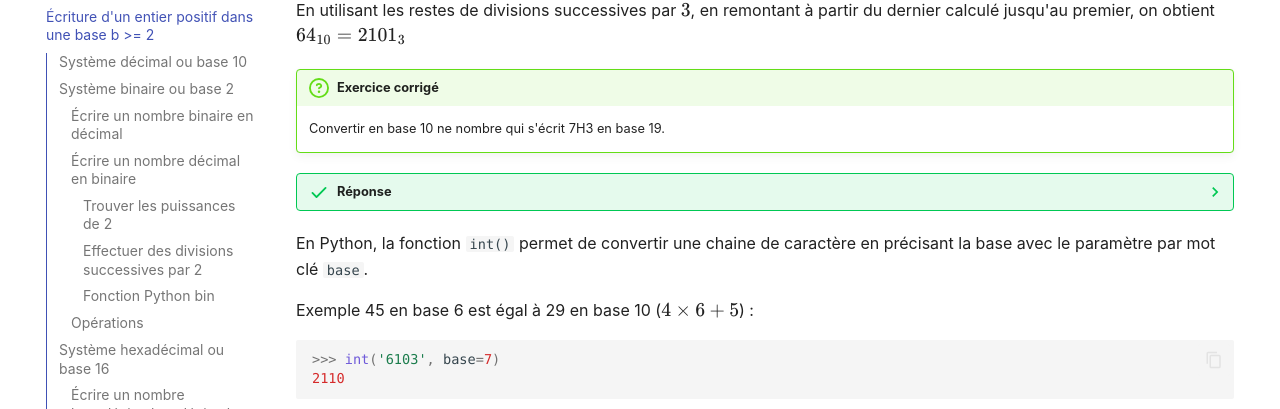
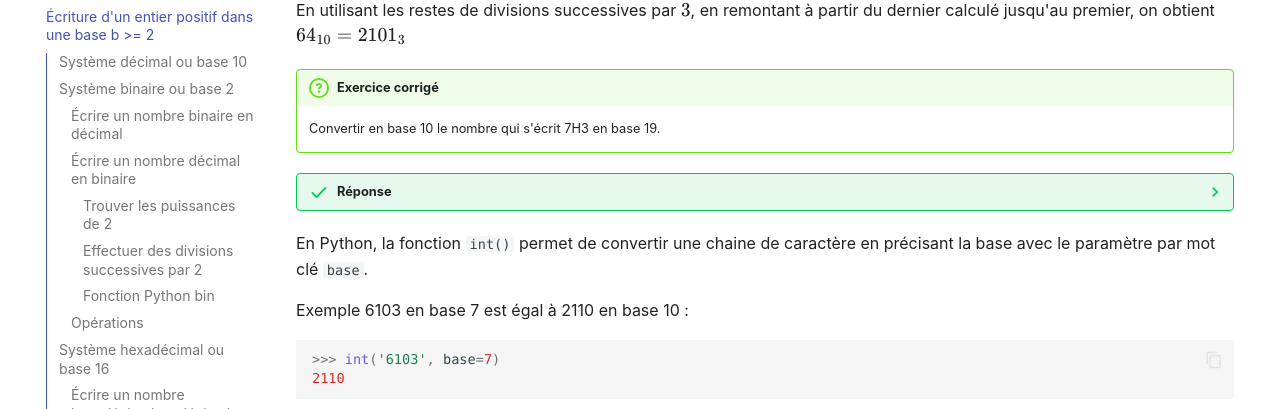
Before and after one commit to fab-perez/NSI-1, an MkDocs documentation site: the page built from docs/types-et-valeurs-de-base/1-ecriture-entier-positif-en-base-b.md, in a window 1280 px wide and 900 px high, scrolled down 20642 px. Shown: the part 139-548 px from the top of the window. Built offline with MkDocs 1.6.1 and Material for MkDocs 9.7.7, drawn with Linux system fonts in a browser that asks for light colours; emoji names are drawn with the system emoji font; comment, search, counter and statistics services are not loaded.

Commit message:
Add files via upload

````diff
--- a/docs/types-et-valeurs-de-base/1-ecriture-entier-positif-en-base-b.md
+++ b/docs/types-et-valeurs-de-base/1-ecriture-entier-positif-en-base-b.md
@@ -1095,7 +1095,10 @@
 
 
 !!! question "Exercice corrigé"
-	Convertir en base 10 ne nombre qui s'écrit 7H3 en base 19.
+
+	Convertir en base 10 le nombre qui s'écrit 7H3 en base 19.
+
+
 
 
 
@@ -1103,14 +1106,17 @@
 	Notons que H en base 19 est égal à 17 en base 10 ($A_{19}=10_{10}$, $B_{19}=11_{10}$, ..., $G_{19}=16_{10}$, et $H_{19}=14_{10}$).
 
 	On peut alors calculer :
-	$7H3_{19} = 7 \times 19^2 +  17 \times 19^1 3 \times 19^0 = $
+	$7H3_{19} = 7 \times 19^2 +  17 \times 19^1 3 \times 19^0 = 2853_{10} $
+
+
 
 
 
 
 En Python, la fonction `int()` permet de convertir une chaine de caractère en précisant la base avec le paramètre par mot clé `base`.
 
-Exemple 45 en base 6 est égal à 29 en base 10 ($4 \times 6  + 5$) :
+Exemple 6103 en base 7 est égal à 2110 en base 10 :
+
 ``` py
 >>> int('6103', base=7)
 2110
````
